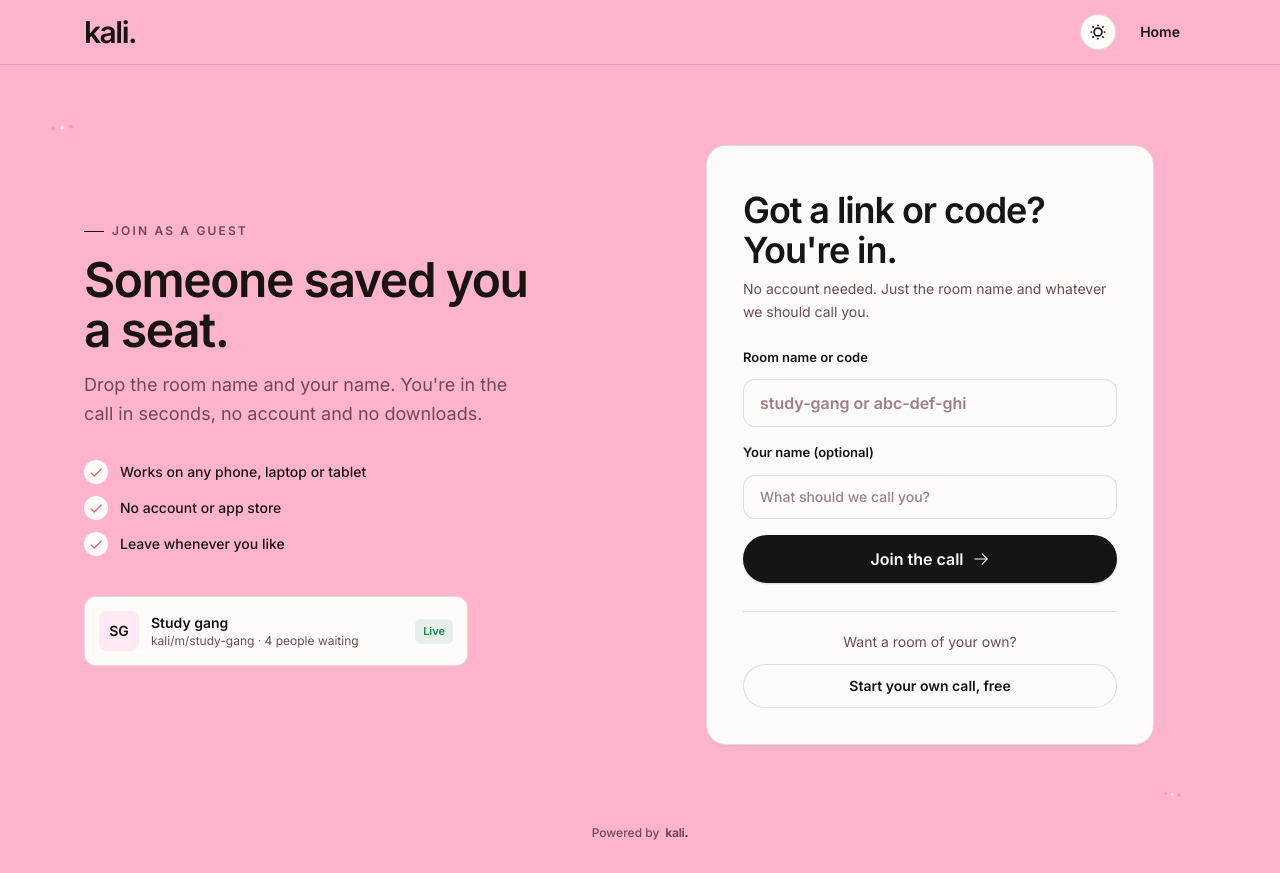
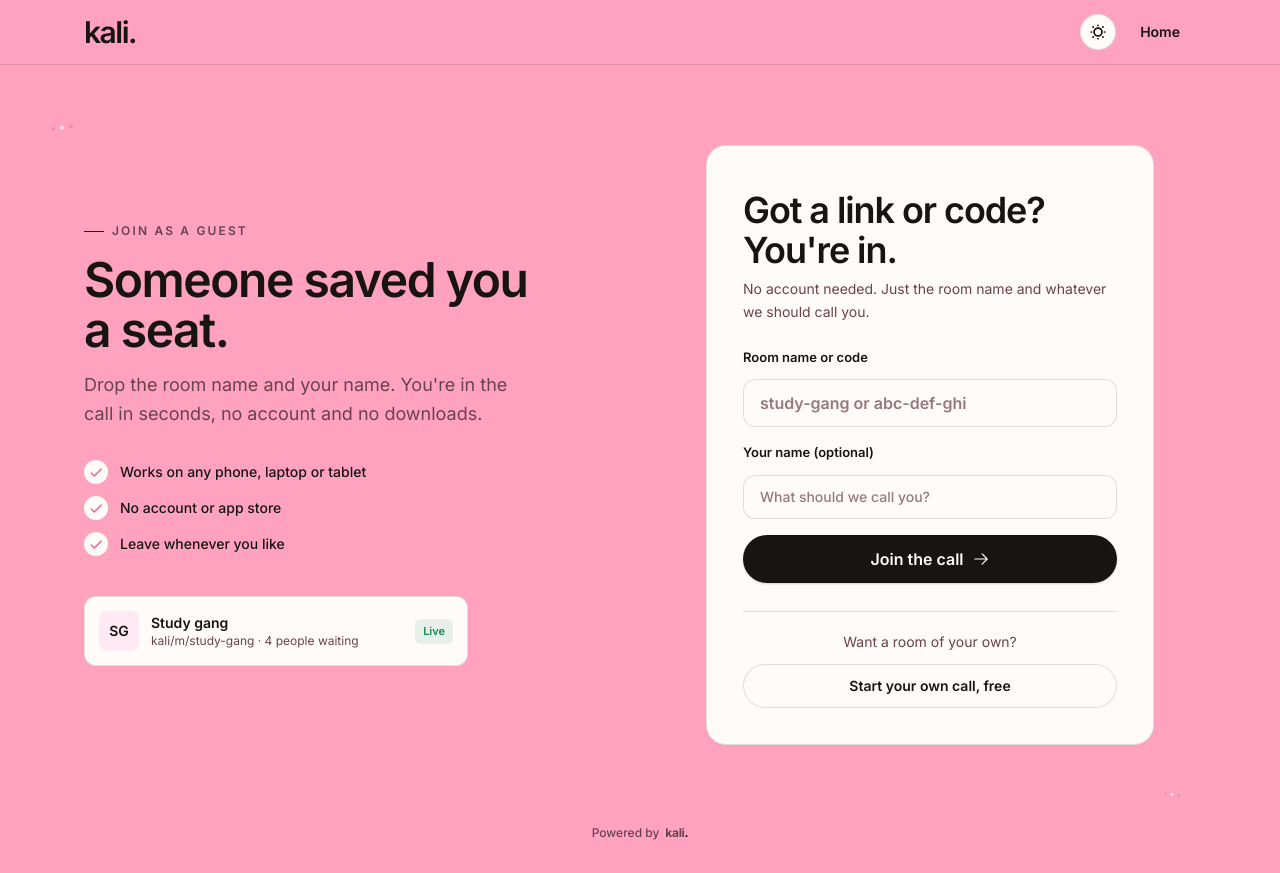
Before and after one commit to luisjjj/Kali, a Next.js app: page /join in a window 1280 px wide. Built offline with nearby package versions, Linux system fonts and the light colour scheme; no server answers.

Commit message:
feat: deepen the light-mode pink canvas
The previous tint washed out cream surfaces; a slightly deeper rose keeps
cards and controls distinct without losing the soft feel.

```diff
--- a/app/globals.css
+++ b/app/globals.css
@@ -35,11 +35,11 @@
   --kali-paper: #fffbf9;
   --kali-success: #168a53;
   --kali-danger: #cf3349;
-  --kali-muted: #6f4a58;
+  --kali-muted: #68424f;
   /* Accent that reads on the pink canvas: ink here, rose in dark. */
   --kali-accent: var(--kali-ink);
 
-  --background: #ffb3cd;
+  --background: #ffa2c0;
   --foreground: #171412;
   --surface: #fffbf9;
   --surface-muted: #ffe6ef;
--- a/app/layout.tsx
+++ b/app/layout.tsx
@@ -26,7 +26,7 @@ export const metadata: Metadata = {
 };
 
 export const viewport: Viewport = {
-  themeColor: "#ffb3cd",
+  themeColor: "#ffa2c0",
 };
 
 export default function RootLayout({ children }: { children: React.ReactNode }) {
@@ -34,7 +34,7 @@ export default function RootLayout({ children }: { children: React.ReactNode })
     <html lang="en" suppressHydrationWarning className={`${inter.variable} h-full antialiased`}>
       <body className="flex min-h-full flex-col">
         <Script id="kali-theme-init" strategy="beforeInteractive">
-          {`try{var t=localStorage.getItem("kali-theme");var d=t?t==="dark":window.matchMedia("(prefers-color-scheme: dark)").matches;document.documentElement.classList.toggle("dark",d);var m=document.querySelector('meta[name="theme-color"]');if(m)m.setAttribute("content",d?"#0a0a0b":"#ffb3cd");if(/Electron\\//.test(navigator.userAgent))document.documentElement.setAttribute("data-kali-desktop","true")}catch(e){}`}
+          {`try{var t=localStorage.getItem("kali-theme");var d=t?t==="dark":window.matchMedia("(prefers-color-scheme: dark)").matches;document.documentElement.classList.toggle("dark",d);var m=document.querySelector('meta[name="theme-color"]');if(m)m.setAttribute("content",d?"#0a0a0b":"#ffa2c0");if(/Electron\\//.test(navigator.userAgent))document.documentElement.setAttribute("data-kali-desktop","true")}catch(e){}`}
         </Script>
         <RouteTransition>{children}</RouteTransition>
         <DesktopNav fixed />
--- a/app/m/[roomCode]/opengraph-image.tsx
+++ b/app/m/[roomCode]/opengraph-image.tsx
@@ -48,7 +48,7 @@ export default async function Image({ params }: { params: Promise<{ roomCode: st
           height: "100%",
           display: "flex",
           flexDirection: "column",
-          backgroundColor: "#ffb3cd",
+          backgroundColor: "#ffa2c0",
           backgroundImage: "radial-gradient(rgba(23,20,18,0.12) 1px, transparent 1px)",
           backgroundSize: "28px 28px",
           color: "#171412",
@@ -124,7 +124,7 @@ export default async function Image({ params }: { params: Promise<{ roomCode: st
                 padding: "12px 26px",
                 fontSize: 28,
                 fontWeight: 600,
-                color: "#6f4a58",
+                color: "#68424f",
               }}
             >
               kali/m/{room}
@@ -139,7 +139,7 @@ export default async function Image({ params }: { params: Promise<{ roomCode: st
             justifyContent: "space-between",
           }}
         >
-          <div style={{ display: "flex", fontSize: 26, fontWeight: 500, color: "#6f4a58" }}>
+          <div style={{ display: "flex", fontSize: 26, fontWeight: 500, color: "#68424f" }}>
             No account. No download. Just tap.
           </div>
           <div
--- a/app/manifest.ts
+++ b/app/manifest.ts
@@ -7,8 +7,8 @@ export default function manifest(): MetadataRoute.Manifest {
     description: "Friendly video calls. Instant rooms, guest links, live chat.",
     start_url: "/",
     display: "standalone",
-    background_color: "#ffb3cd",
-    theme_color: "#ffb3cd",
+    background_color: "#ffa2c0",
+    theme_color: "#ffa2c0",
     icons: [
       { src: "/icon-192.png", sizes: "192x192", type: "image/png" },
       { src: "/icon-512.png", sizes: "512x512", type: "image/png" },
--- a/components/ui/theme-toggle.tsx
+++ b/components/ui/theme-toggle.tsx
@@ -16,7 +16,7 @@ export function ThemeToggle({ className }: { className?: string }) {
       localStorage.setItem("kali-theme", next ? "dark" : "light");
     } catch {}
     const meta = document.querySelector('meta[name="theme-color"]');
-    if (meta) meta.setAttribute("content", next ? "#0a0a0b" : "#ffb3cd");
+    if (meta) meta.setAttribute("content", next ? "#0a0a0b" : "#ffa2c0");
   }
 
   return (
--- a/electron/main.cjs
+++ b/electron/main.cjs
@@ -85,7 +85,7 @@ function createSplashWindow() {
     show: false,
     alwaysOnTop: true,
     skipTaskbar: true,
-    backgroundColor: "#ffb3cd",
+    backgroundColor: "#ffa2c0",
     title: "Kali",
     webPreferences: {
       contextIsolation: true,
@@ -140,7 +140,7 @@ function createWindow() {
     height: 820,
     minWidth: 960,
     minHeight: 620,
-    backgroundColor: "#ffb3cd",
+    backgroundColor: "#ffa2c0",
     title: "Kali",
     icon: path.join(__dirname, "icon.png"),
     autoHideMenuBar: true,
--- a/electron/offline.html
+++ b/electron/offline.html
@@ -7,9 +7,9 @@
     <style>
       :root {
         color-scheme: light dark;
-        --bg: #ffb3cd;
+        --bg: #ffa2c0;
         --ink: #171412;
-        --muted: #6f4a58;
+        --muted: #68424f;
         --accent: #171412;
         --accent-hover: #000000;
         --surface: #fffbf9;
--- a/electron/splash.html
+++ b/electron/splash.html
@@ -7,9 +7,9 @@
     <style>
       :root {
         color-scheme: light dark;
-        --bg: #ffb3cd;
+        --bg: #ffa2c0;
         --ink: #171412;
-        --muted: #6f4a58;
+        --muted: #68424f;
         --accent: #171412;
         --line: rgba(23, 20, 18, 0.13);
         --track: rgba(23, 20, 18, 0.12);
```
